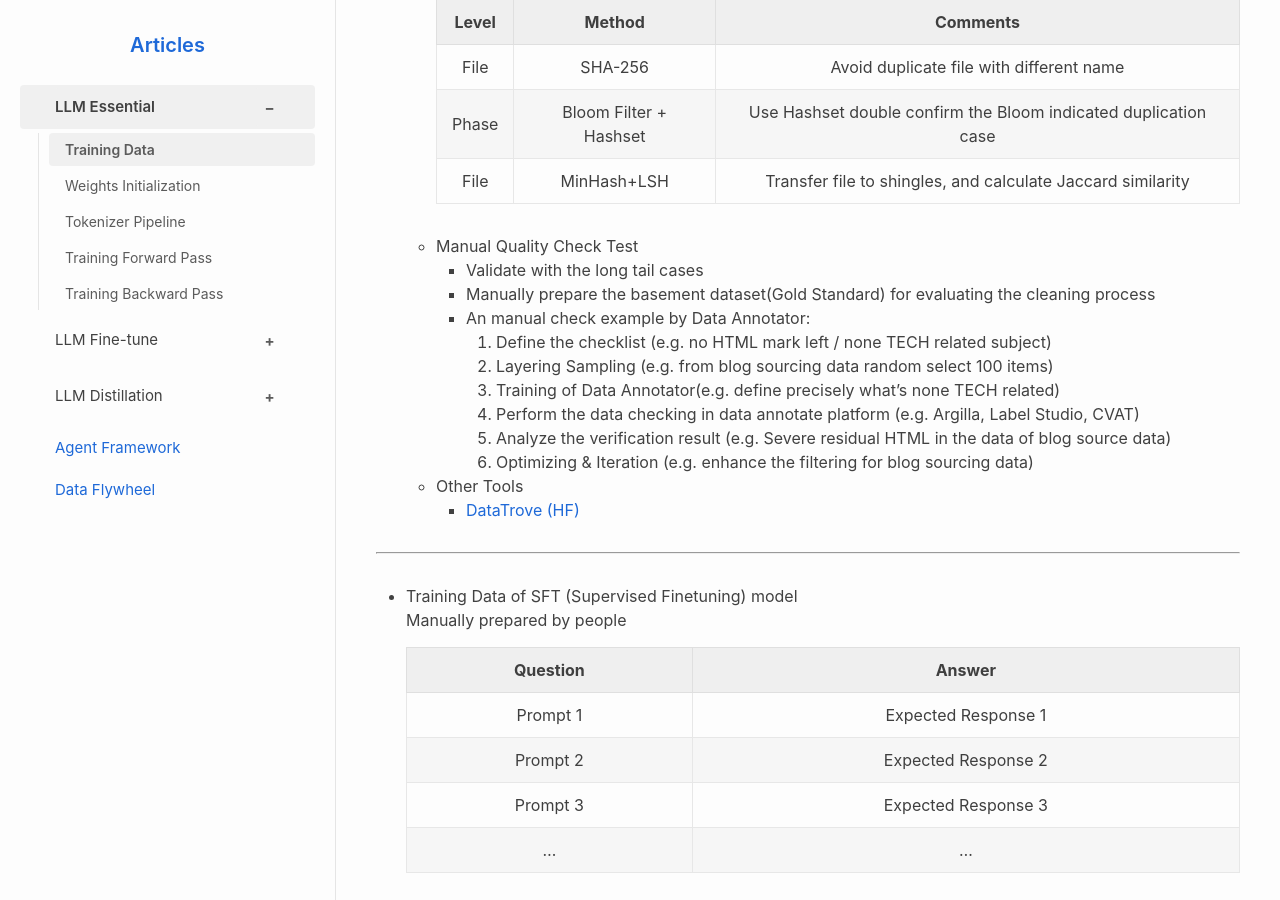
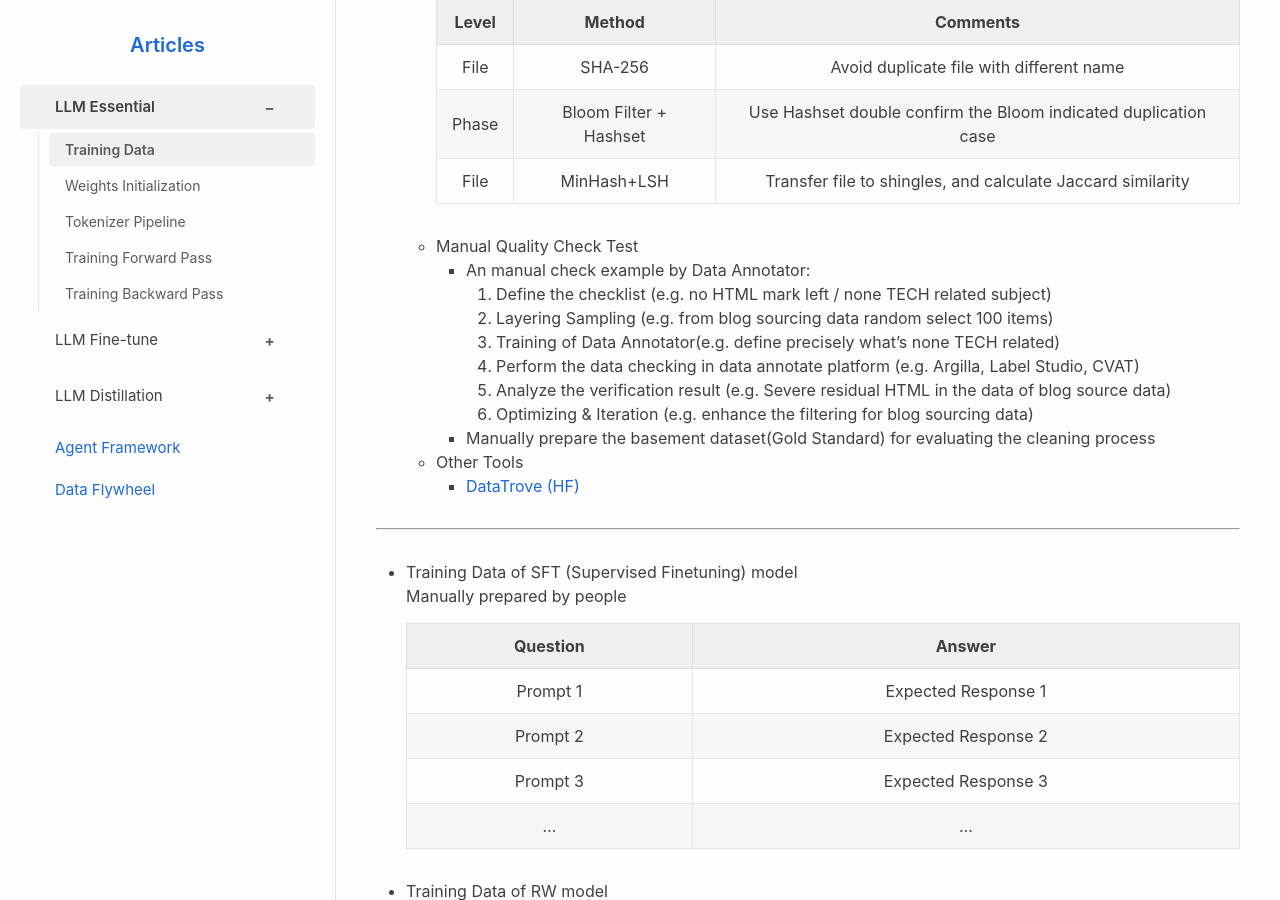
Before and after one commit to ChrisZhu2050/chriszhu2050.github.io, a Jekyll site: the page built from docs/llm-essential-training-data.md, in a window 1280 px wide and 900 px high, scrolled down 1854 px. Built offline with Jekyll 4.4.1, drawn with Linux system fonts in a browser that asks for light colours; nearby versions of some CDN libraries.

Commit message:
Update llm-essential-training-data.md

```diff
--- a/docs/llm-essential-training-data.md
+++ b/docs/llm-essential-training-data.md
@@ -69,15 +69,14 @@ title: "Training Data"
          | File | MinHash+LSH |  Transfer file to shingles, and calculate Jaccard similarity |
 
       - Manual Quality Check Test
-        - Validate with the long tail cases
-        - Manually prepare the basement dataset(Gold Standard) for evaluating the cleaning process
-        - An manual check example by Data Annotator:
-          1. Define the checklist (e.g. no HTML mark left / none TECH related subject)
-          2. Layering Sampling (e.g. from blog sourcing data random select 100 items)
-          3. Training of Data Annotator(e.g. define precisely what's none TECH related)
-          4. Perform the data checking in data annotate platform (e.g. Argilla, Label Studio, CVAT)
-          5. Analyze the verification result (e.g. Severe residual HTML in the data of blog source data)
-          6. Optimizing & Iteration (e.g. enhance the filtering for blog sourcing data)
+         - An manual check example by Data Annotator:
+            1. Define the checklist (e.g. no HTML mark left / none TECH related subject)
+            2. Layering Sampling (e.g. from blog sourcing data random select 100 items)
+            3. Training of Data Annotator(e.g. define precisely what's none TECH related)
+            4. Perform the data checking in data annotate platform (e.g. Argilla, Label Studio, CVAT)
+            5. Analyze the verification result (e.g. Severe residual HTML in the data of blog source data)
+            6. Optimizing & Iteration (e.g. enhance the filtering for blog sourcing data)
+         - Manually prepare the basement dataset(Gold Standard) for evaluating the cleaning process
 
       - Other Tools
          - [DataTrove (HF)](https://github.com/huggingface/datatrove)
```
